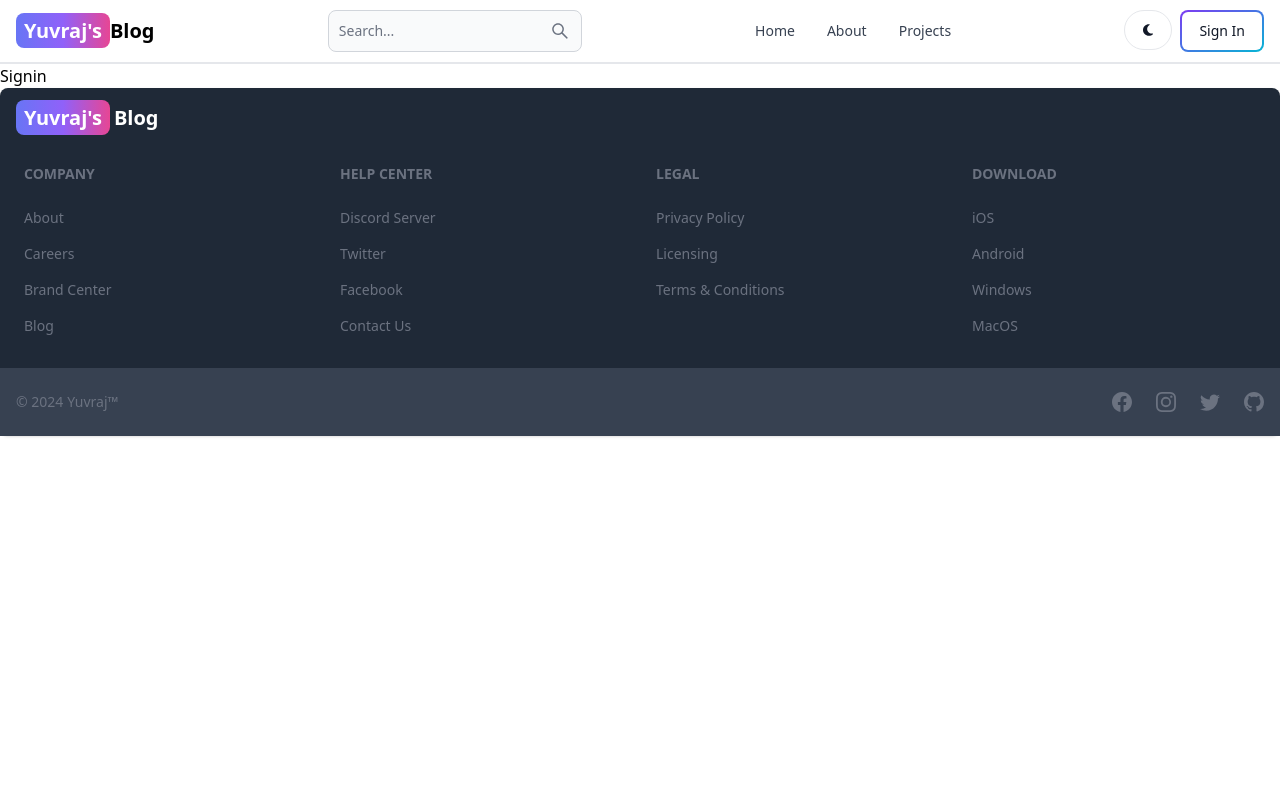
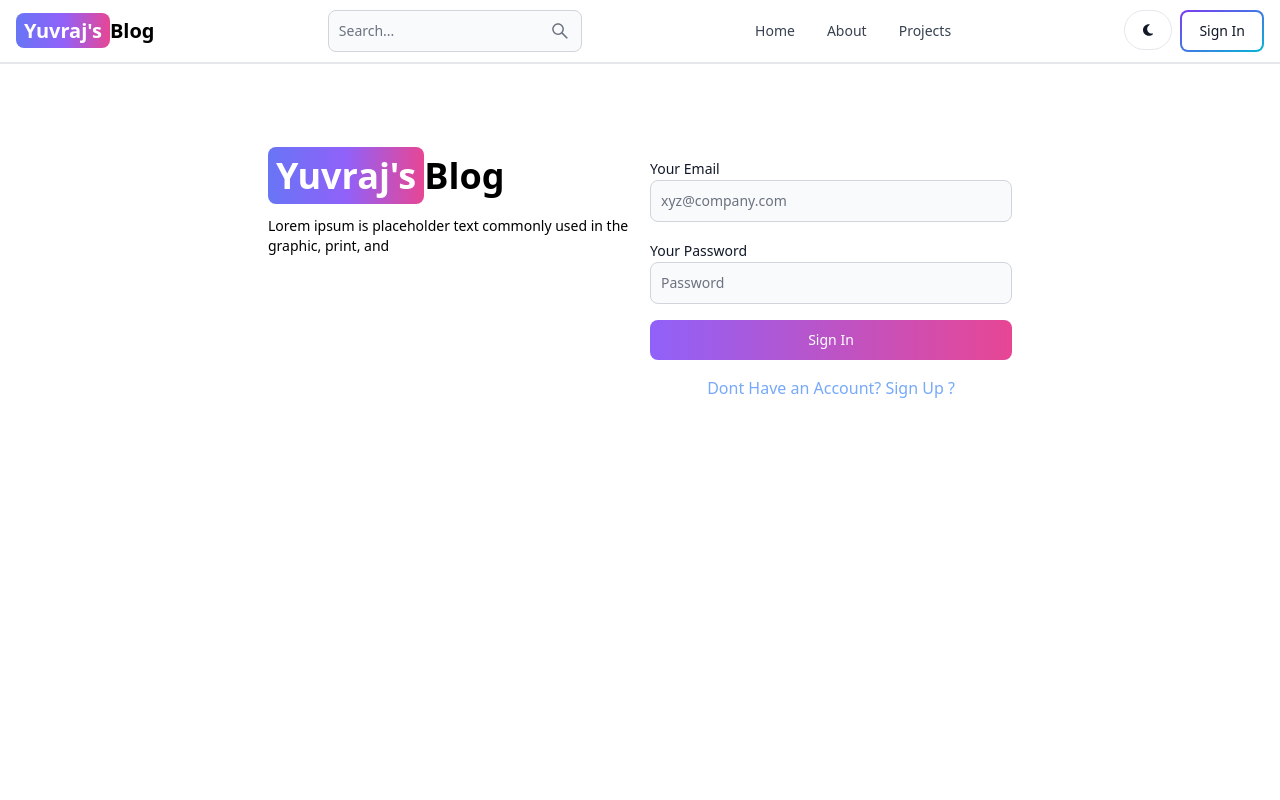
Before and after one commit to rathoreyuvraj19/mern_blog_app, a React (Vite) app in the folder frontend/: page /signin in a window 1280 px wide. Shown: the top 800 px of the page. Built offline with nearby package versions, Linux system fonts and the light colour scheme.

Commit message:
SignIn path complete

```diff
--- a/frontend/src/pages/Signin.jsx
+++ b/frontend/src/pages/Signin.jsx
@@ -1,5 +1,110 @@
-import React from "react";
+import { Label, TextInput, Button, Alert, Spinner } from "flowbite-react";
+import React, { useState } from "react";
+import { Link, useNavigate } from "react-router-dom";
+import axios from "axios";
+
+const backendUrl = "http://localhost:3000/api/v1/signin";
 
 export default function Signin() {
-  return <div>Signin</div>;
+  const [formData, setFormData] = useState({});
+  const [errorMessage, setErrorMessage] = useState(null);
+  const [loading, setLoading] = useState(false);
+  const navigate = useNavigate();
+
+  function handleChange(e) {
+    setFormData((prevVal) => {
+      return { ...prevVal, [e.target.id]: e.target.value.trim() };
+    });
+    // console.log(formData);
+  }
+
+  async function handleSubmit(e) {
+    e.preventDefault();
+    const body = formData;
+    setLoading(true);
+    try {
+      const response = await axios.post(backendUrl, formData);
+      setErrorMessage(null);
+      const token = response.data.token;
+      localStorage.setItem("token", `Bearer ${token}`);
+      console.log(token);
+      navigate("/dashboard");
+    } catch (error) {
+      // console.log(error.response);
+      console.log(error.response.data.message);
+      setErrorMessage(error.response.data.message);
+      setLoading(false);
+    }
+  }
+
+  return (
+    <div className="min-h-screen mt-20 ">
+      <div className="flex flex-col gap-5 md:flex-row p-3 max-w-3xl mx-auto">
+        <div className="flex-1">
+          <Link to={"/"} className=" font-bold dark:text-white text-4xl">
+            <span className="px-2 py-1 bg-gradient-to-r from-indigo-500 via-purple-500 to-pink-500 rounded-lg text-white">
+              Yuvraj's
+            </span>
+            Blog
+          </Link>
+          <p className="text-sm mt-5">
+            Lorem ipsum is placeholder text commonly used in the graphic, print,
+            and
+          </p>
+        </div>
+
+        <div className="flex-1">
+          <form className="flex flex-col gap-4" onSubmit={handleSubmit}>
+            <div>
+              <Label value="Your Email"></Label>
+              <TextInput
+                type="email"
+                placeholder="xyz@company.com"
+                id="email"
+                required
+                onChange={handleChange}
+              ></TextInput>
+            </div>
+            <div>
+              <Label value="Your Password"></Label>
+              <TextInput
+                type="password"
+                placeholder="Password"
+                id="password"
+                required
+                onChange={handleChange}
+              ></TextInput>
+            </div>
+            <Button
+              gradientDuoTone={"purpleToPink"}
+              type={"submit"}
+              disabled={loading}
+            >
+              {loading ? (
+                <>
+                  <Spinner className="mr-2" size={"sm"}></Spinner>
+                  <span>Loading...</span>
+                </>
+              ) : (
+                "Sign In"
+              )}
+            </Button>
+          </form>
+          <div>
+            <Link
+              to={"/signup"}
+              className="flex justify-center mt-4 text-blue-400 hover:text-blue-700"
+            >
+              Dont Have an Account? Sign Up ?
+            </Link>
+          </div>
+          {errorMessage && (
+            <Alert className="mt-5" color="failure">
+              {errorMessage}
+            </Alert>
+          )}
+        </div>
+      </div>
+    </div>
+  );
 }
```
